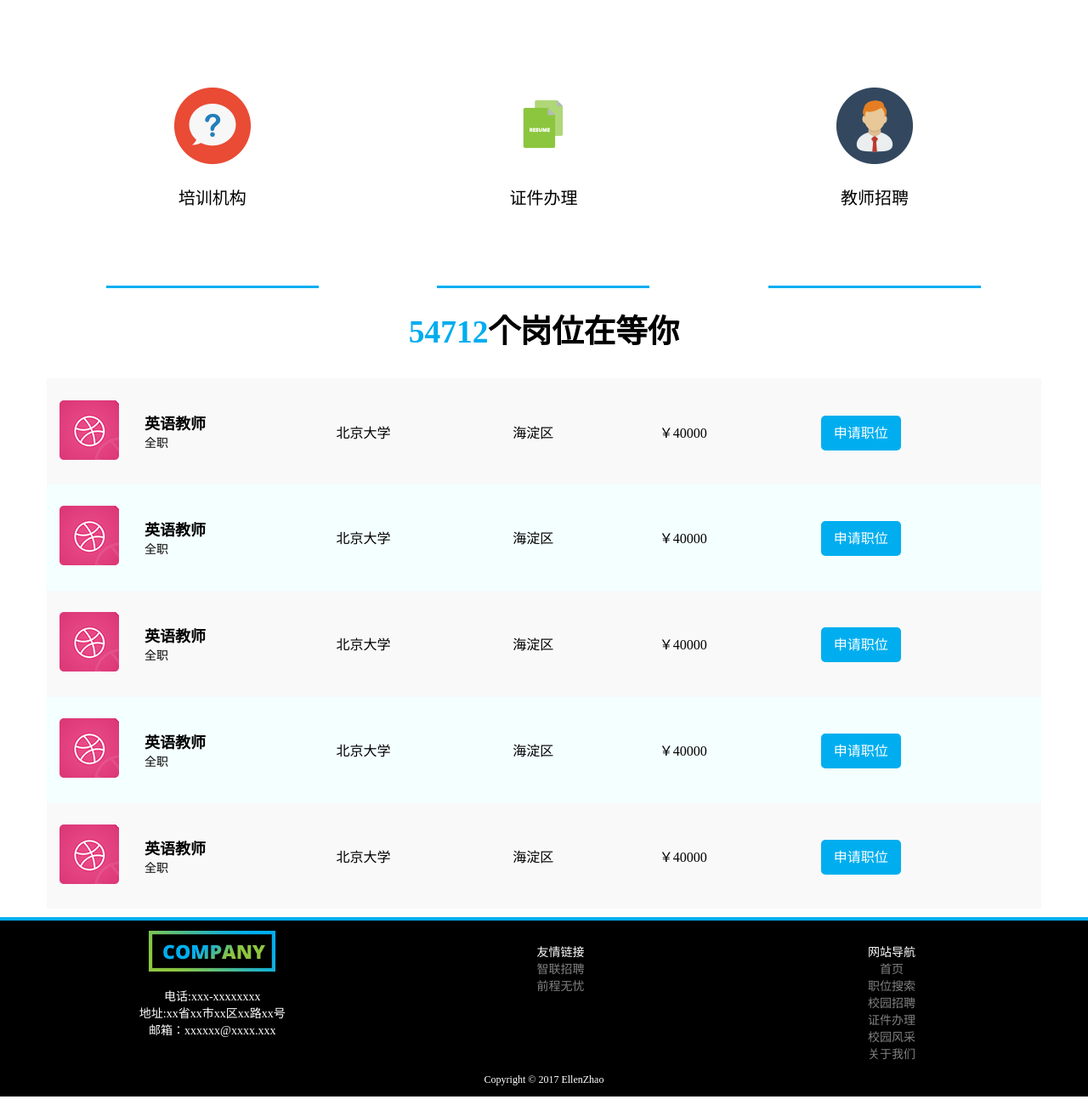
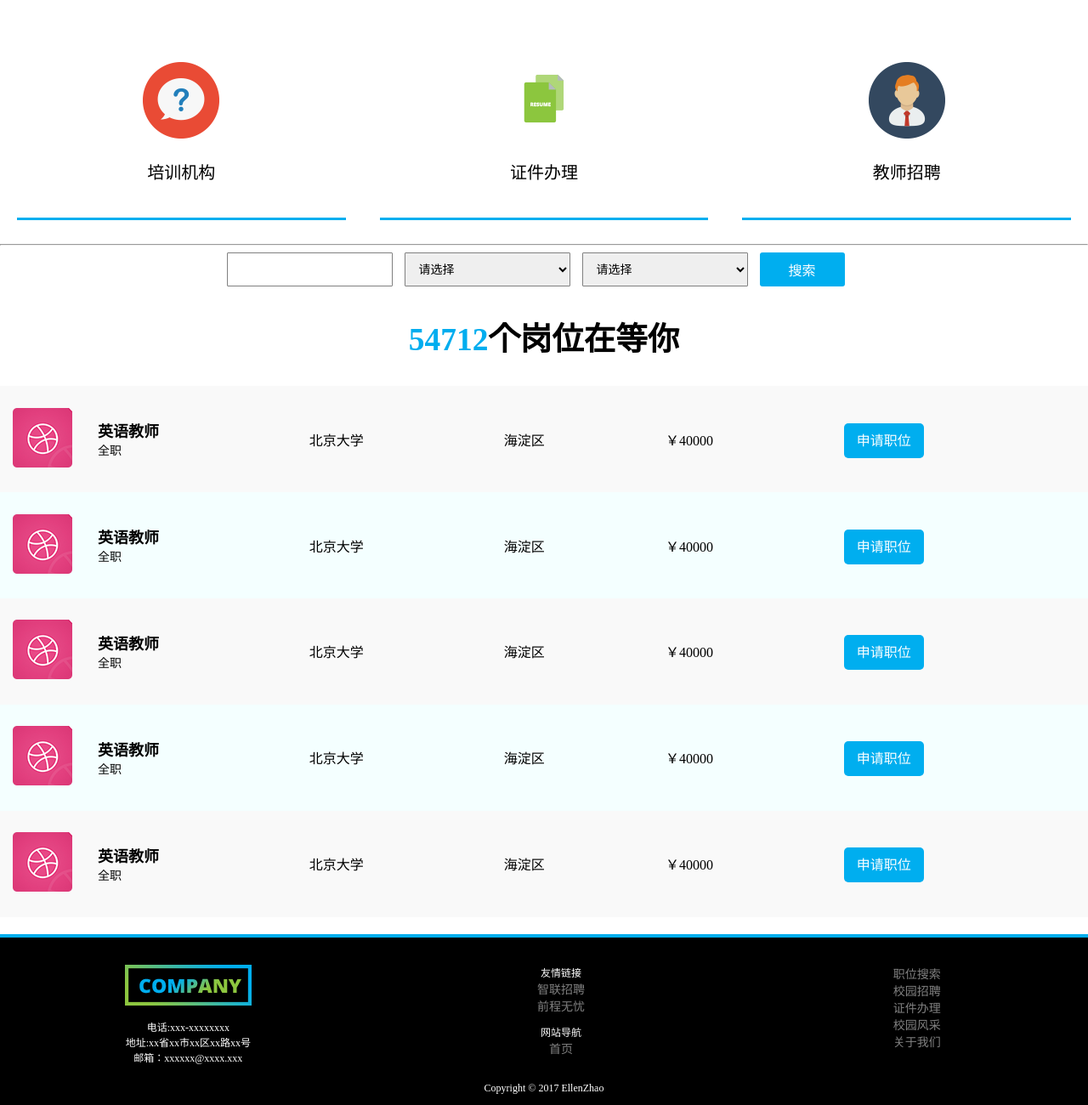
Before and after one commit to EllenZhao/WebDemo, a plain HTML site: page 黑色极简/index.html in a window 1280 px wide. Shown: the part 624-1924 px from the top of the page at 85% size. Drawn offline with Linux system fonts and the light colour scheme.

Commit message:
提升主页布局完善度

```diff
--- a/黑色极简/index.html
+++ b/黑色极简/index.html
@@ -47,7 +47,7 @@
                 <li>
                     <a href="index.html">关于我们</a>
                 </li>
-                <li style="width:300px;">
+                <li>
                     <button class="login">登录</button>
                     <button class="signup">注册</button>
                 </li>
@@ -58,28 +58,34 @@
         <div id="slider"></div>
         <div class="container">
             <div class="how-to-work">
-                <div class="footer-column">
                 <div class="howwork">
                     <img src="Image/how-work1.png" />
                     <h3>培训机构</h3>
                 </div>
-                </div>
-                <div class="footer-column">
                 <div class="howwork">
                     <img src="Image/how-work2.png" />
                     <h3>证件办理</h3>
                 </div>
-                </div>
-                <div class="footer-column">
                 <div class="howwork">
                     <img src="Image/how-work3.png" />
                     <h3>教师招聘</h3>
                 </div>
             </div>
         </div>
+        <hr/>
+        <div id="jobs" class="container">
+            <div style="text-align:center;">
+                <input type="text" class="search-input" />
+                <select class="search-input">
+                    <option>请选择</option>
+                    <option>北京</option>
+                </select>
+                <select class="search-input">
+                    <option>请选择</option>
+                    <option>保安</option>
+                </select>
+                <button class="login" style="vertical-align:middle">搜索</button>
             </div>
-        <div id="jobs" class="container">
-
             <div class="page-title">
                 <h2>
                     <span>54712</span>个岗位在等你</h2>
@@ -186,8 +192,8 @@
         </div>
     </div>
     <div id="footer">
-        <div class="container">
-            <div id="company" class="footer-column">
+        <div class="how-to-work">
+            <div id="company">
                 <img src="Image/logo.png" />
                 <p>
                     电话:xxx-xxxxxxxx
@@ -195,7 +201,7 @@
                     <br /> 邮箱：xxxxxx@xxxx.xxx
                 </p>
             </div>
-            <div id="usefulLink" class="footer-column">
+            <div id="usefulLink">
                 <ul>
                     <li>友情链接</li>
                     <li>
@@ -206,7 +212,7 @@
                     </li>
                 </ul>
             </div>
-            <div id="sitemap" class="footer-column">
+            <div id="sitemap">
                 <ul>
                     <li>网站导航</li>
                     <li>
--- a/黑色极简/style.css
+++ b/黑色极简/style.css
@@ -3,9 +3,18 @@ body {
     font-family: "微软雅黑";
 }
 
-.container {
-    width: 1170px;
-    margin: 0 auto;
+@media all and (min-device-width:1024px) {
+    .container {
+        width: 1000px;
+        margin: 0 auto;
+    }
+}
+
+@media all and (min-device-width:1200px) {
+    .container {
+        width: 1170px;
+        margin: 0 auto;
+    }
 }
 
 #header {
@@ -25,19 +34,22 @@ body {
 
 #menu ul {
     list-style: none;
-    margin: 0px;
-    line-height: 100px;
 }
 
 #menu ul li {
     float: left;
     margin-right: 20px;
+    line-height: 80px;
 }
 
 #menu ul li a {
     text-decoration: none;
     color: black;
     font-size: 18px;
+}
+
+.active{
+    border-bottom: #00AEEF 5px solid;
 }
 
 .login, .signup {
@@ -63,27 +75,46 @@ body {
     background-color: #00aeef;
 }
 
-.how-to-work{
-    margin: 40px 0 80;
-    text-align: center;
-
+.how-to-work {
+    -moz-column-count: 3;
+    /* Firefox */
+    -webkit-column-count: 3;
+    /* Safari 和 Chrome */
+    column-count: 3;
+    -moz-column-gap: 40px;
+    /* Firefox */
+    -webkit-column-gap: 40px;
+    /* Safari 和 Chrome */
+    column-gap: 40px;
+    padding: 20px;
 }
 
 .howwork {
-    width: 250px;
-    padding: 50px 0 70px;
     border-bottom: solid #00aeef 3px;
-    margin: 20px;
-    display: inline-block;
+    text-align: center;
+    padding: 20px 0;
 }
 
 .howwork:hover {
     background-color: #00aeef;
 }
 
-.howwork h3{
+.howwork h3 {
     font-size: 20px;
     font-weight: 500;
+}
+
+.search-input {
+    width: 195px;
+    height: 40px;
+    border-radius: 1px;
+    border: 1px solid gray;
+    box-sizing: border-box;
+    display: inline-block;
+    vertical-align: middle;
+    margin-right: 10px;
+    padding: 6px 12px;
+    font-size: 14px;
 }
 
 .page-title {
@@ -104,7 +135,7 @@ table {
 .table {
     width: 100%;
     max-width: 100%;
-    margin-bottom: 10px;
+    margin-bottom: 20px;
 }
 
 .tb-logo {
@@ -173,9 +204,3 @@ table {
 #sitemap ul {
     list-style: none;
 }
-
-.footer-column {
-    width: 33.3%;
-    float: left;
-    font-size: 14px;
-}
```
Lines whose indentation alone changed are shown as unchanged.
